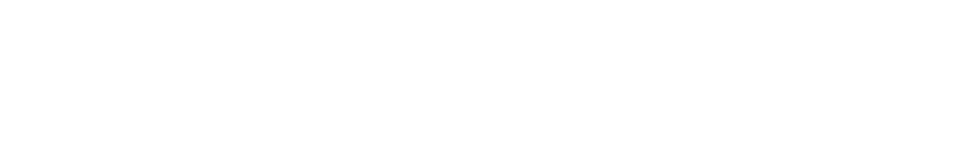
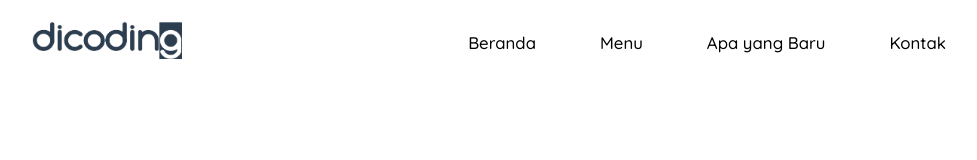
Before and after one commit to FirdhausDwiSukma/landing-page-dicoding, a plain HTML site: page index.html in a window 1280 px wide. Shown: the whole page, without its empty margins (139-1116 px from the left). Drawn offline with Linux system fonts and the light colour scheme.

Commit message:
add navbar

```diff
--- a/css/app.css
+++ b/css/app.css
@@ -0,0 +1,61 @@
+*,
+*::before,
+*::after {
+  box-sizing: border-box;
+}
+
+body {
+  font-family: 'Quicksand', sans-serif;
+
+  height: 100vh;
+  margin: 0;
+
+  display: flex;
+  flex-direction: column;
+}
+
+header.navbar-container {
+  width: 100%;
+  max-width: 1200px;
+  padding-block: 1rem;
+  margin-inline: auto;
+
+  display: flex;
+  justify-content: space-around;
+  align-items: center;
+
+  z-index: 9999;
+}
+
+header.navbar-container .logo img {
+  width: 150px;
+}
+
+header.navbar-container .nav-list ul {
+  padding-left: 0;
+
+  display: flex;
+  justify-content: center;
+  gap: 2rem 1rem;
+}
+
+header.navbar-container .nav-list li {
+  list-style-type: none;
+}
+
+header.navbar-container .nav-list li a {
+  padding: 0.5rem 1.5rem;
+  border-radius: 999px;
+
+  text-decoration: none;
+  font-size: 1.05rem;
+  font-weight: 500;
+  color: black;
+
+  transition: all 0.2s ease-in-out;
+}
+
+header.navbar-container .nav-list li:hover a {
+  background-color: #425c77;
+  color: white;
+}
--- a/index.html
+++ b/index.html
@@ -1,13 +1,32 @@
 <!DOCTYPE html>
 <html lang="en">
-<head>
-    <meta charset="UTF-8">
-    <meta name="viewport" content="width=device-width, initial-scale=1.0">
+  <head>
+    <meta charset="UTF-8" />
+    <meta name="viewport" content="width=device-width, initial-scale=1.0" />
     <title>Landing Page Dicoding</title>
-     <!-- My Own CSS -->
-     <link rel="stylesheet" href="css/app.css" />
-</head>
-<body>
+    <!-- My Own CSS -->
+    <link rel="stylesheet" href="css/app.css" />
 
-</body>
+    <link rel="preconnect" href="https://fonts.googleapis.com" />
+    <link rel="preconnect" href="https://fonts.gstatic.com" crossorigin />
+    <link
+      href="https://fonts.googleapis.com/css2?family=Quicksand:wght@300..700&display=swap"
+      rel="stylesheet"
+    />
+  </head>
+  <body>
+    <header class="navbar-container">
+      <div class="logo">
+        <img src="img/dicoding-header-logo.png" alt="Dicoding Indonesia" />
+      </div>
+      <nav class="nav-list">
+        <ul>
+          <li><a href="#">Beranda</a></li>
+          <li><a href="#">Menu</a></li>
+          <li><a href="#">Apa yang Baru</a></li>
+          <li><a href="#">Kontak</a></li>
+        </ul>
+      </nav>
+    </header>
+  </body>
 </html>
```
